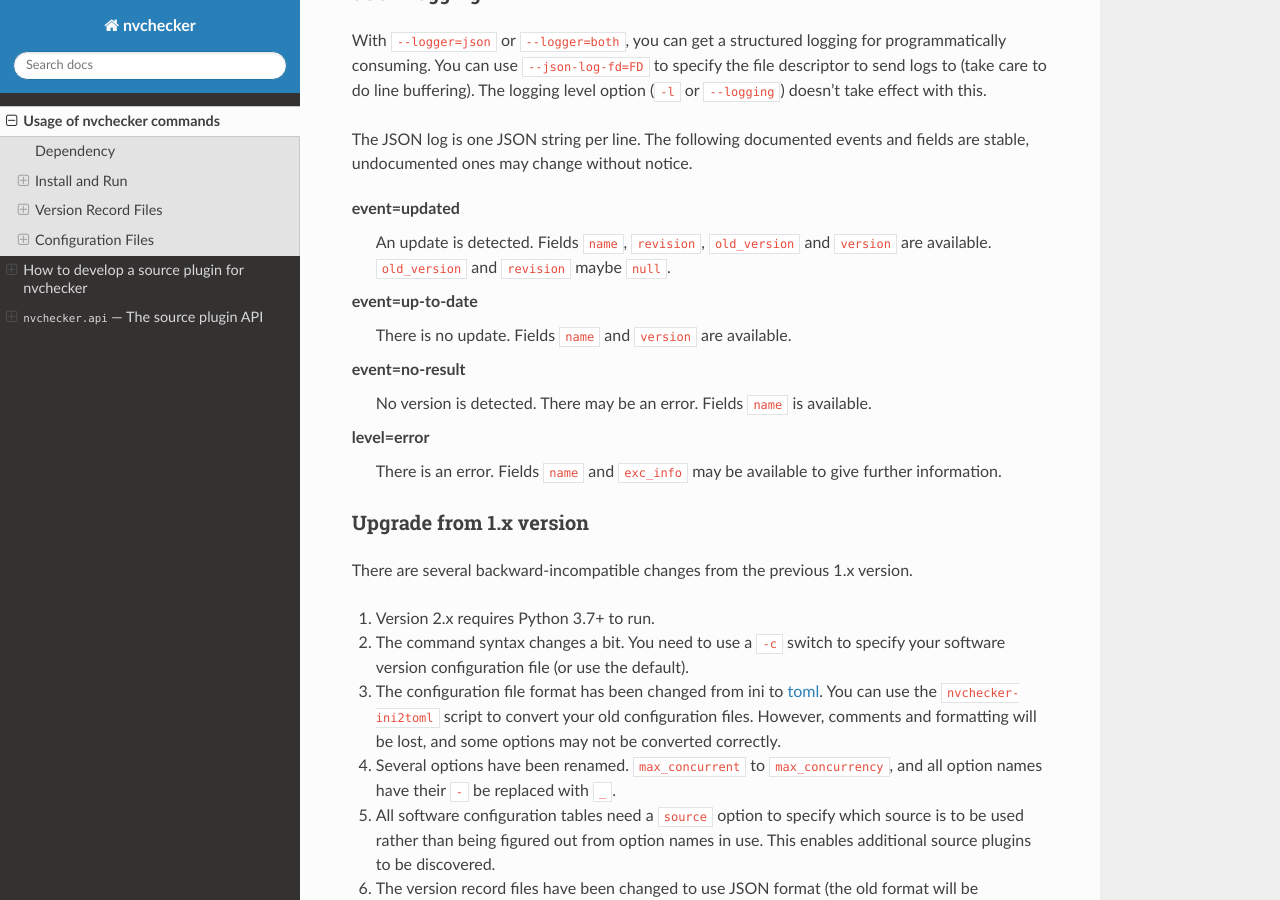
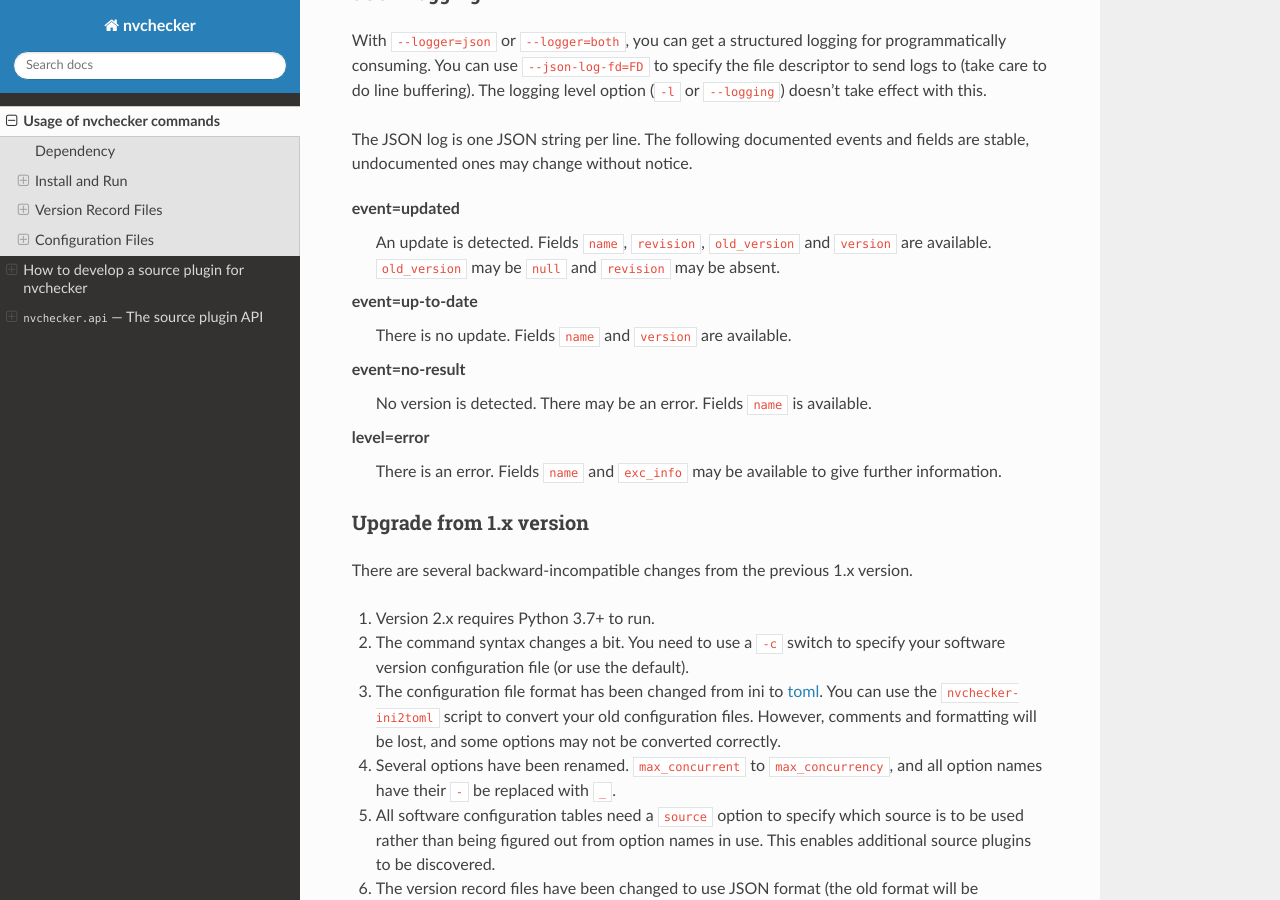
Before and after one commit to lilydjwg/nvchecker, a Sphinx documentation site: the page built from docs/usage.rst, in a window 1280 px wide and 900 px high, scrolled down 2671 px. Built offline with Sphinx 7.4.7 and the Read the Docs theme 3.1.0, drawn with Linux system fonts in a browser that asks for light colours.

Commit message:
docs: revision may be missing in the event.

```diff
--- a/docs/usage.rst
+++ b/docs/usage.rst
@@ -72,7 +72,7 @@
 
 event=updated
   An update is detected. Fields ``name``, ``revision``, ``old_version`` and ``version`` are
-  available. ``old_version`` and ``revision`` maybe ``null``.
+  available. ``old_version`` may be ``null`` and ``revision`` may be absent.
 
 event=up-to-date
   There is no update. Fields ``name`` and ``version`` are available.
```
